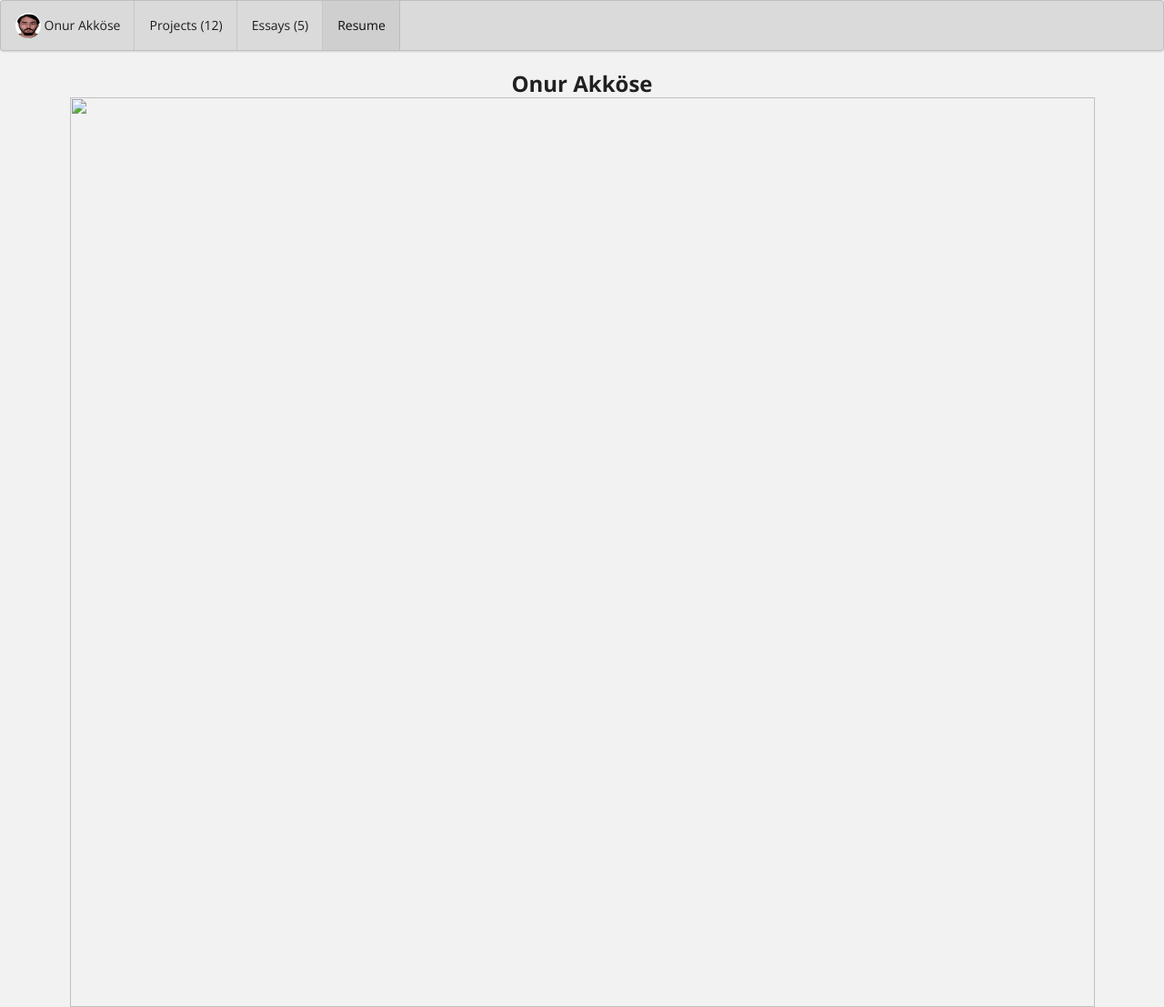
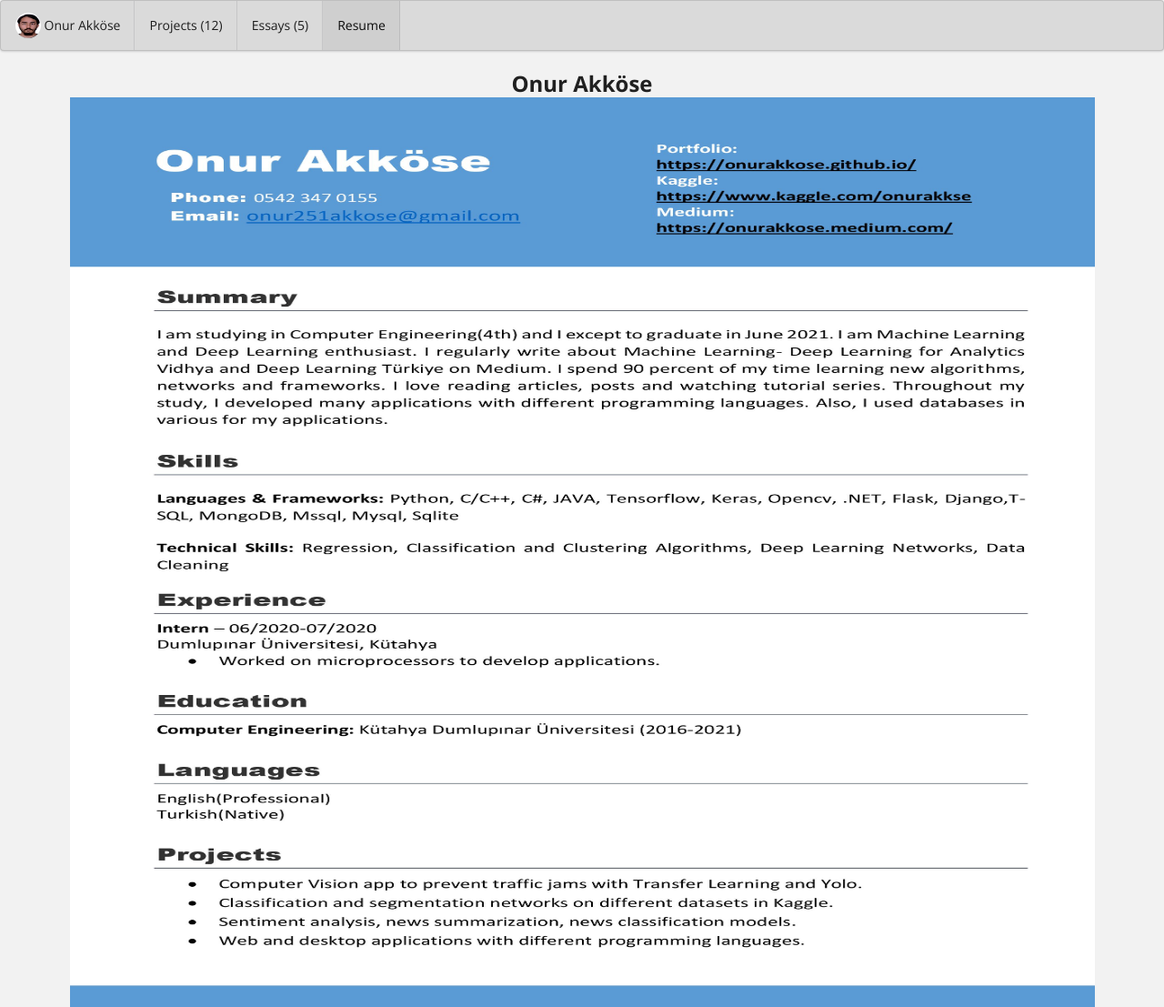
Before and after one commit to OnurAkkose/OnurAkkose.github.io, a Jekyll site: the page built from bio/index.html, in a window 1280 px wide. Shown: the whole page at 91% size. Built offline with Jekyll 4.4.1, drawn with Linux system fonts in a browser that asks for light colours.

Commit message:
Update theme-bio-builtin-1.html

```diff
--- a/_includes/theme-bio-builtin-1.html
+++ b/_includes/theme-bio-builtin-1.html
@@ -2,6 +2,6 @@
   <div class="sixteen wide column no-bottom">
     <h2 class="ui center aligned header no-bottom">{{ site.data.bio.basics.name }}</h2>
   </div>
-   <img style = "width: 100%;height: 1000px;" src="onurakkose.github.io/images/resumejpg.jpg" >
+   <img style = "width: 100%;height: 1000px;" src="resumejpg.jpg" >
 
 </div>
```
